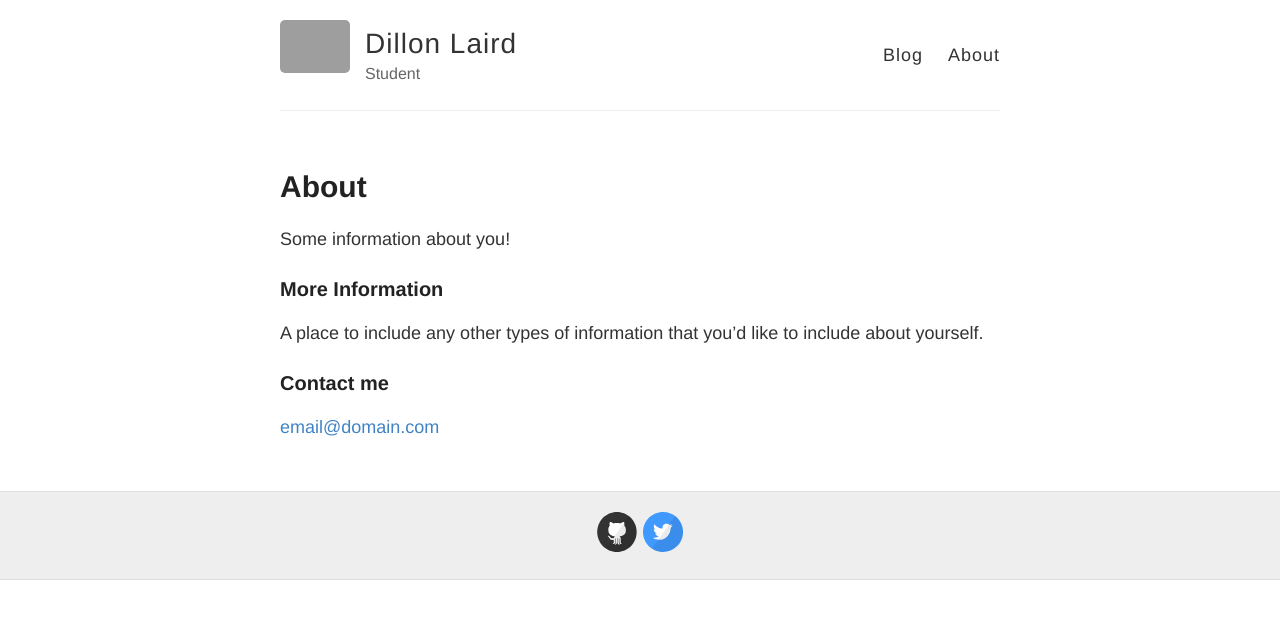
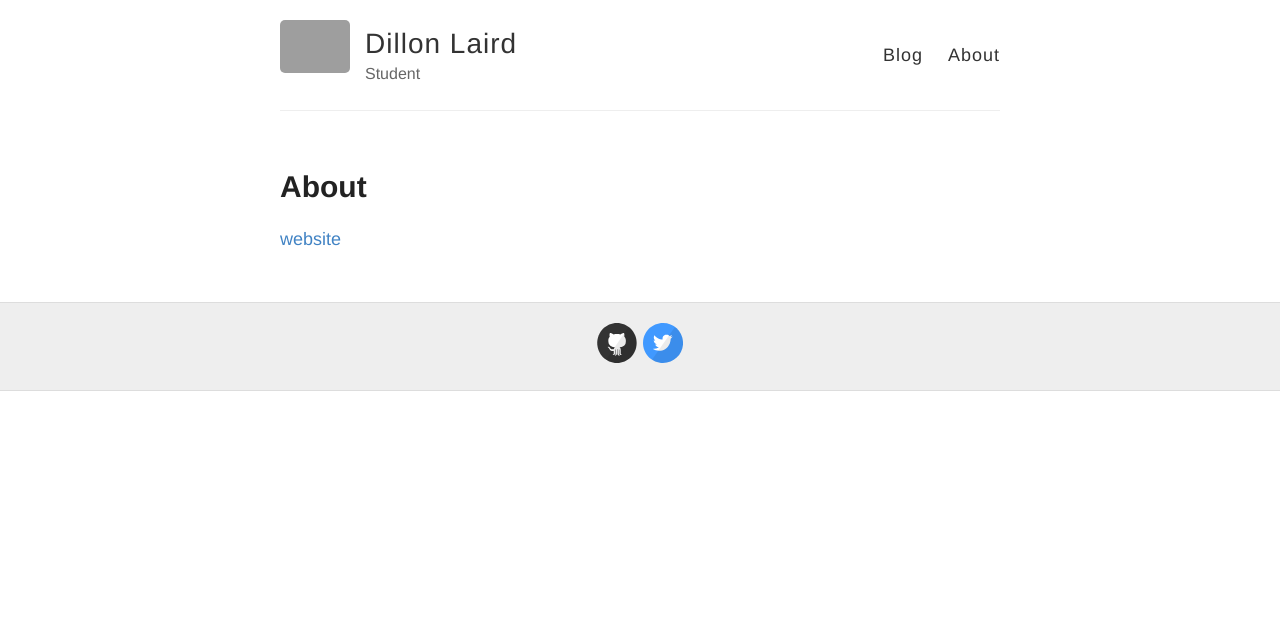
Before and after one commit to dillonalaird/dillonalaird.github.io, a Jekyll site: the page built from about.md, in a window 1280 px wide. Shown: the top 619 px of the page. Built offline with Jekyll 4.4.1, drawn with Linux system fonts in a browser that asks for light colours; grey boxes are pictures that could not be loaded.

Commit message:
added about me

```diff
--- a/about.md
+++ b/about.md
@@ -4,12 +4,4 @@ title: About
 permalink: /about/
 ---
 
-Some information about you!
-
-### More Information
-
-A place to include any other types of information that you'd like to include about yourself.
-
-### Contact me
-
-[email@domain.com](mailto:email@domain.com)
+[website](http://cs.stanford.edu/people/dalaird/)
```
